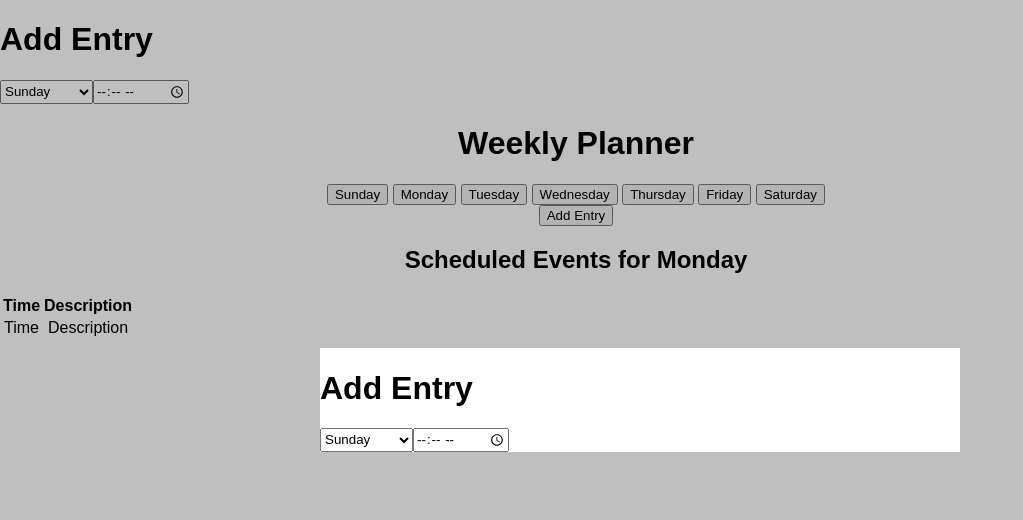
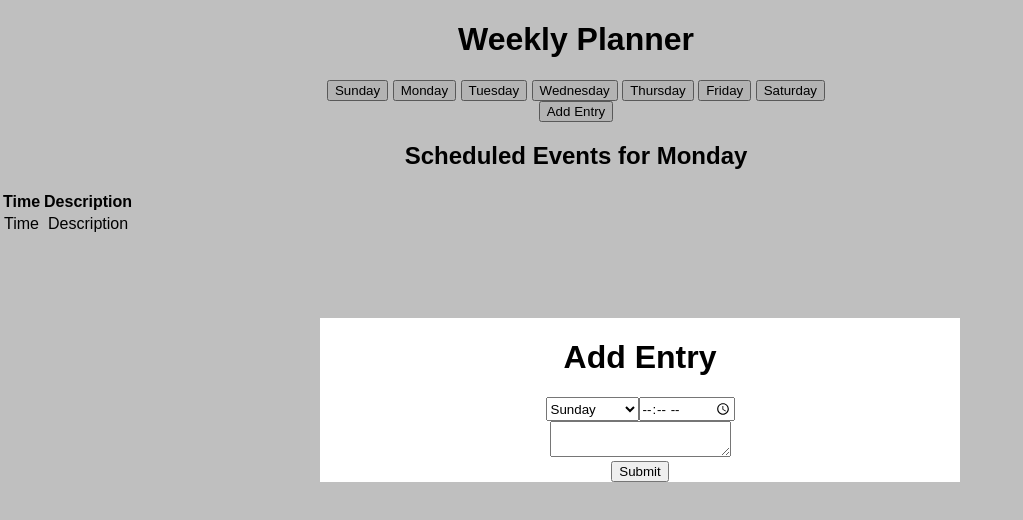
Before and after one commit to joseph-bravo/week-planner, a website: page index.html in a window 1280 px wide. Shown: the whole page, without its empty margins (0-1023 px from the left). Drawn offline with Linux system fonts and the light colour scheme.

Commit message:
in progress

```diff
--- a/index.html
+++ b/index.html
@@ -12,7 +12,7 @@
 
 
   <div class="modal">
-    <div class="pop-up">
+    <div class="pop-up text-center justify-center">
       <form action="" id="entry-form">
         <div class="row">
           <div class="col-full">
@@ -20,7 +20,7 @@
           </div>
         </div>
         <div class="row">
-          <select>
+          <select id="weekday">
             <option value="sun">Sunday</option>
             <option value="mon">Monday</option>
             <option value="tue">Tuesday</option>
@@ -29,36 +29,23 @@
             <option value="fri">Friday</option>
             <option value="sat">Saturday</option>
           </select>
-          <input type="time">
+          <input type="time" id="time">
         </div>
-        <div class="row"></div>
-        <div class="row"></div>
+        <div class="row">
+          <div class="col-full">
+            <textarea id="description"></textarea>
+          </div>
+        </div>
+        <div class="row justify-right">
+          <div>
+            <button id="submit-btn">Submit</button>
+          </div>
+        </div>
       </form>
     </div>
   </div>
 
-  <form action="" id="entry-form">
-    <div class="row">
-      <div class="col-full">
-        <h1>Add Entry</h1>
-      </div>
-    </div>
-    <div class="row">
-      <select>
-        <option value="sun">Sunday</option>
-        <option value="mon">Monday</option>
-        <option value="tue">Tuesday</option>
-        <option value="wed">Wednesday</option>
-        <option value="thu">Thursday</option>
-        <option value="fri">Friday</option>
-        <option value="sat">Saturday</option>
-      </select>
-      <input type="time">
-    </div>
-    <div class="row"></div>
-    <div class="row"></div>
-  </form>
-  </div>
+
 
   <main class="container text-center">
     <header class="row">
--- a/main.js
+++ b/main.js
@@ -0,0 +1,2 @@
+var $entryForm = document.querySelector('form#entry-form');
+var $entryWeekday = document.querySelector('#weekday');
--- a/utility.css
+++ b/utility.css
@@ -32,3 +32,8 @@
 .text-center {
   text-align: center;
 }
+
+.justify-center,
+.justify-center .row {
+  justify-content: center;
+}
```
